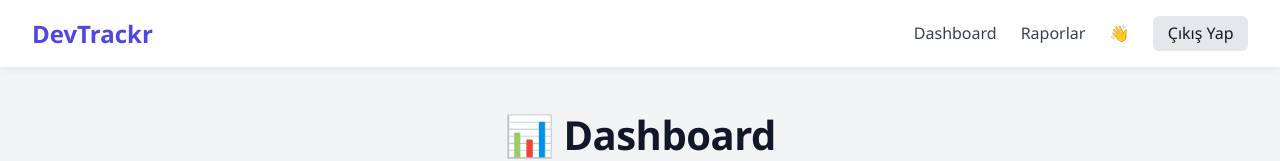
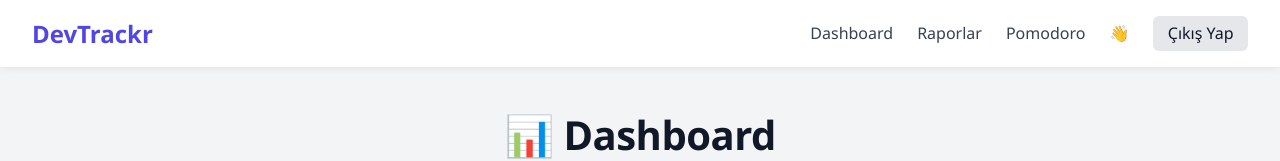
Before and after one commit to erdemsincer/DevTrackr, a React (Vite) app in the folder devtrackr-ui/: page / in a window 1280 px wide. Shown: the top 161 px of the page. Built offline with nearby package versions, Linux system fonts and the light colour scheme; no server answers; sample sign-in values are in the browser's storage.

Commit message:
navbar güncellemesi

```diff
--- a/devtrackr-ui/src/components/layout/Navbar.css
+++ b/devtrackr-ui/src/components/layout/Navbar.css
@@ -41,7 +41,7 @@
 
 .logout-button {
     padding: 0.4rem 0.9rem;
-    background-color: #e5e7eb; /* nötr gri */
+    background-color: #e5e7eb;
     border: none;
     border-radius: 6px;
     font-weight: 500;
--- a/devtrackr-ui/src/components/layout/Navbar.tsx
+++ b/devtrackr-ui/src/components/layout/Navbar.tsx
@@ -18,11 +18,14 @@ const Navbar = () => {
             <div className="nav-links">
                 <Link to="/">Dashboard</Link>
                 <Link to="/reports">Raporlar</Link>
+                <Link to="/pomodoro">Pomodoro</Link> {/* ✅ EKLENDİ */}
 
                 {isAuthenticated ? (
                     <>
                         <span className="username">👋 {user?.name}</span>
-                        <button onClick={handleLogout} className="logout-button">Çıkış Yap</button>
+                        <button onClick={handleLogout} className="logout-button">
+                            Çıkış Yap
+                        </button>
                     </>
                 ) : (
                     <>
```
